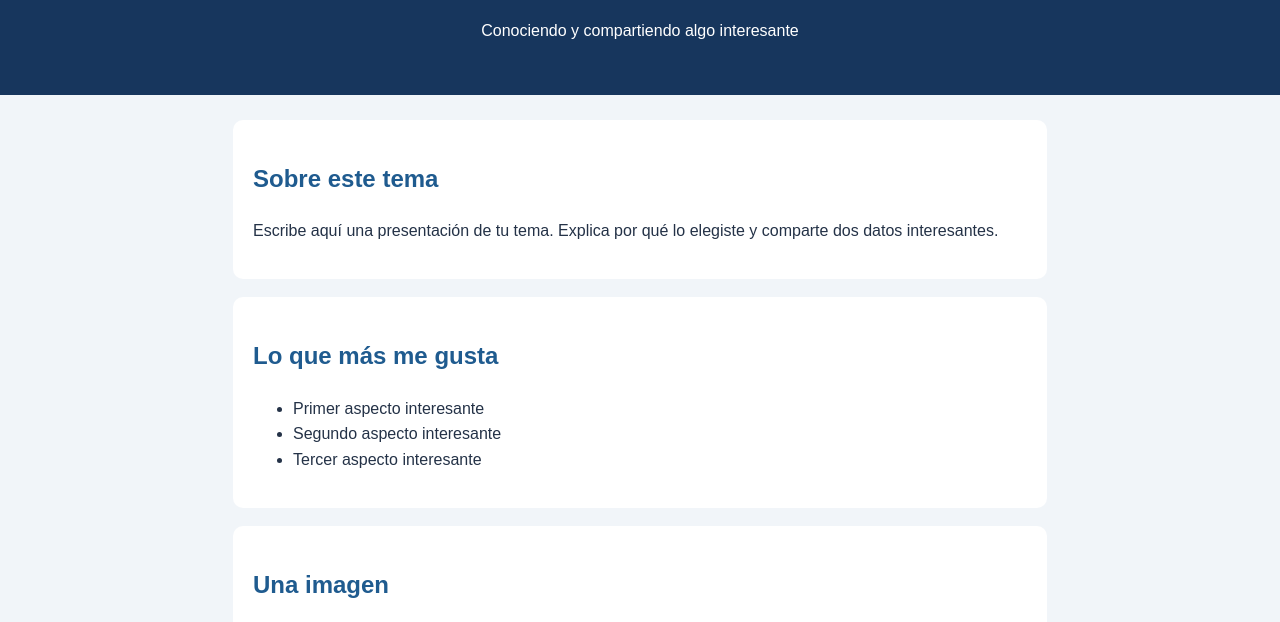
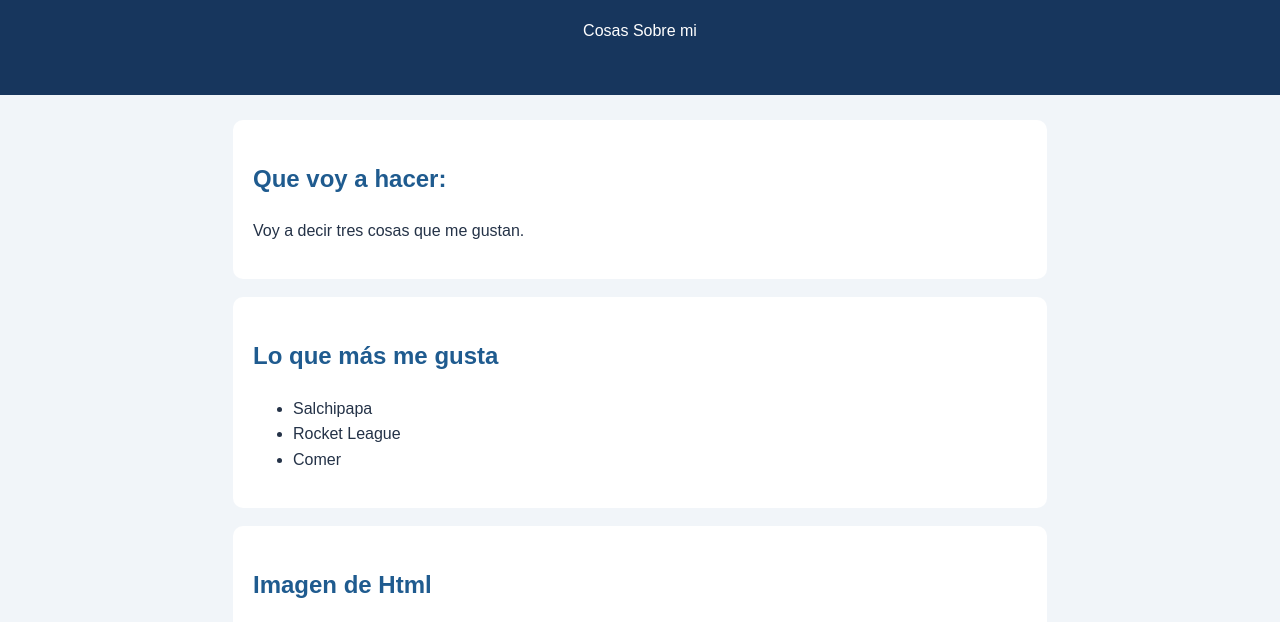
Before and after one commit to iLaZy-GH12/Mi-Primer-Sitio, a plain HTML site: page index.html in a window 1280 px wide. Shown: the part 111-733 px from the top of the page. Drawn offline with Linux system fonts and the light colour scheme.

Commit message:
Update index.html

```diff
--- a/index.html
+++ b/index.html
@@ -9,27 +9,26 @@
 <body>
   <header>
     <h1>Mi primer sitio web</h1>
-    <p>Conociendo y compartiendo algo interesante</p>
+    <p>Cosas Sobre mi</p>
   </header>
 
   <main>
     <section>
-      <h2>Sobre este tema</h2>
-      <p>Escribe aquí una presentación de tu tema. Explica por qué lo elegiste
-      y comparte dos datos interesantes.</p>
+      <h2>Que voy a hacer:</h2>
+      <p>Voy a decir tres cosas que me gustan.</p>
     </section>
 
     <section>
       <h2>Lo que más me gusta</h2>
       <ul>
-        <li>Primer aspecto interesante</li>
-        <li>Segundo aspecto interesante</li>
-        <li>Tercer aspecto interesante</li>
+        <li>Salchipapa</li>
+        <li>Rocket League</li>
+        <li>Comer</li>
       </ul>
     </section>
 
     <section>
-      <h2>Una imagen</h2>
+      <h2>Imagen de Html</h2>
       <img src="https://thumb.wikimedia.org/wikipedia/commons/thumb/6/61/HTML5_logo_and_wordmark.svg/250px-HTML5_logo_and_wordmark.svg.png?utm_source=es.wikipedia.org&utm_campaign=parser&utm_content=thumbnail="Imagen de ejemplo para mi sitio">
       <p>Reemplaza esta imagen por una imagen apropiada y autorizada.</p>
     </section>
```
